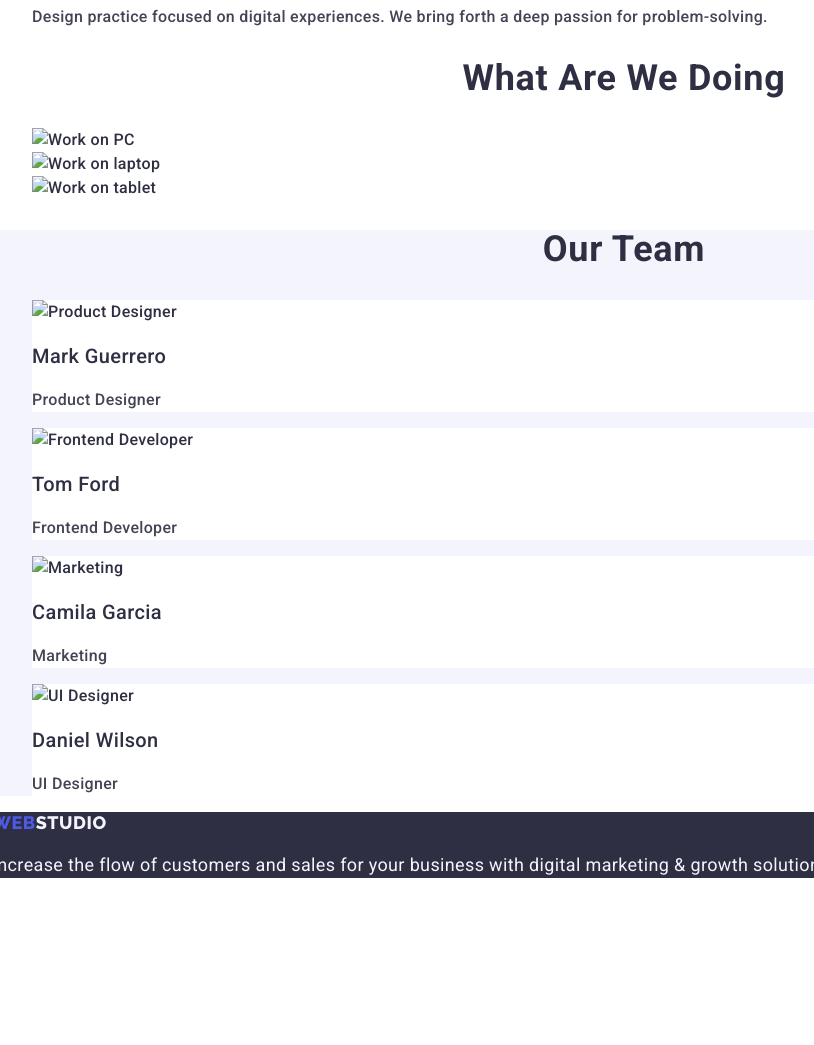
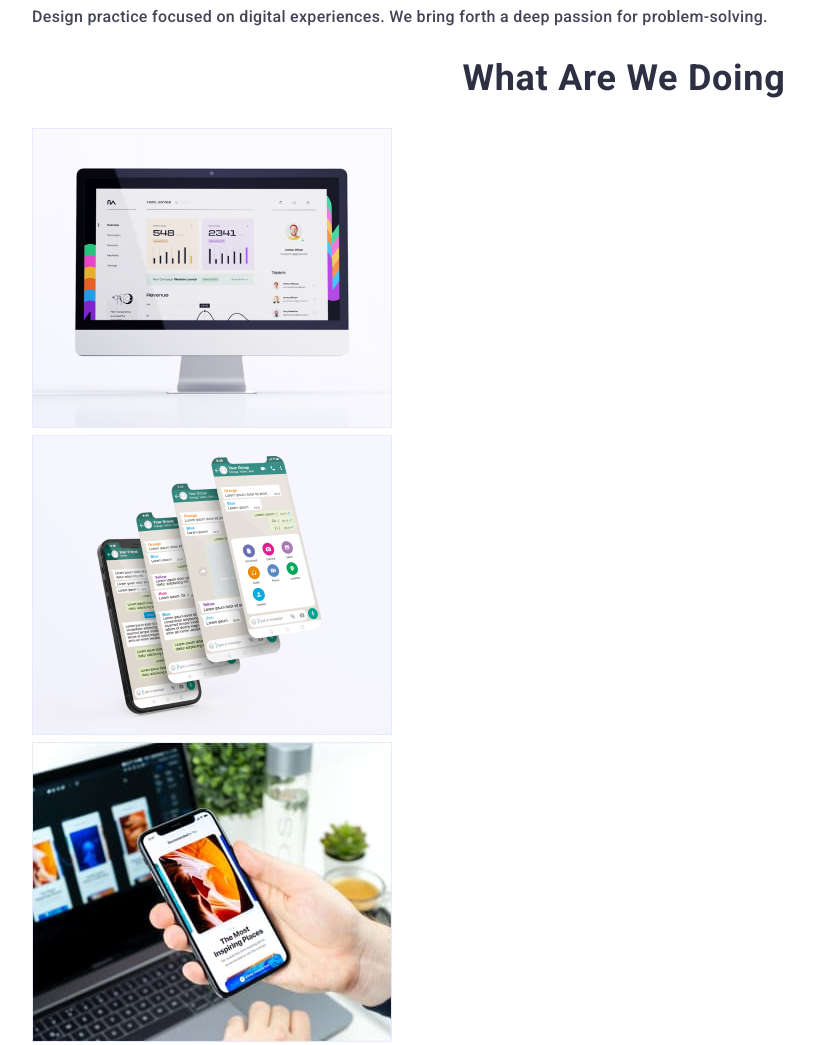
Before and after one commit to suciu31DNS/goit-homework-02, a plain HTML site: page index.html in a window 1280 px wide. Shown: the part 820-1865 px from the top of the page, without its empty margins (16-830 px from the left). Before the commit the page ends 1716 px from the top, so only its background shows below. Drawn offline with Linux system fonts and the light colour scheme.

Commit message:
the last update

```diff
--- a/index.html
+++ b/index.html
@@ -88,13 +88,13 @@
       <h2 class="section-we-do-title">What are we doing</h2>
       <ul class="list">
         <li>
-          <img src="./pictures/img1.jpg" width="360" alt="Work on PC" />
+          <img src="./images/img1.jpg" width="360" alt="Work on PC" />
         </li>
         <li>
-          <img src="./pictures/img2.jpg" width="360" alt="Work on laptop" />
+          <img src="./images/img2.jpg" width="360" alt="Work on laptop" />
         </li>
         <li>
-          <img src="./pictures/img3.jpg" width="360" alt="Work on tablet" />
+          <img src="./images/img3.jpg" width="360" alt="Work on tablet" />
         </li>
       </ul>
     </section>
@@ -103,22 +103,22 @@
       <h2 class="our-team-title">Our Team</h2>
       <ul class="list">
         <li class="list-content">
-          <img src="./pictures/Mark-Guerrero.jpg" width="264" alt="Product Designer" />
+          <img src="./images/Mark-Guerrero.jpg" width=" 264" alt="Product Designer" />
           <h3 class="out-team-subtitle">Mark Guerrero</h3>
           <p class="our-team-pharagraph">Product Designer</p>
         </li>
         <li class="list-content">
-          <img src="./pictures/Tom-Ford.jpg" width="264" alt="Frontend Developer" />
+          <img src="./images/Tom-Ford.jpg" width="264" alt="Frontend Developer" />
           <h3 class="out-team-subtitle">Tom Ford</h3>
           <p class="our-team-pharagraph">Frontend Developer</p>
         </li>
         <li class="list-content">
-          <img src="./pictures/Camila-Garcia.jpg" width="264" alt="Marketing" />
+          <img src="./images/Camila-Garcia.jpg" width="264" alt="Marketing" />
           <h3 class="out-team-subtitle">Camila Garcia</h3>
           <p class="our-team-pharagraph">Marketing</p>
         </li>
         <li class="list-content">
-          <img src="./pictures/Daniel-Wilson.jpg" width="264" alt="UI Designer" />
+          <img src="./images/Daniel-Wilson.jpg" width="264" alt="UI Designer" />
           <h3 class="out-team-subtitle">Daniel Wilson</h3>
           <p class="our-team-pharagraph">UI Designer</p>
         </li>
```
